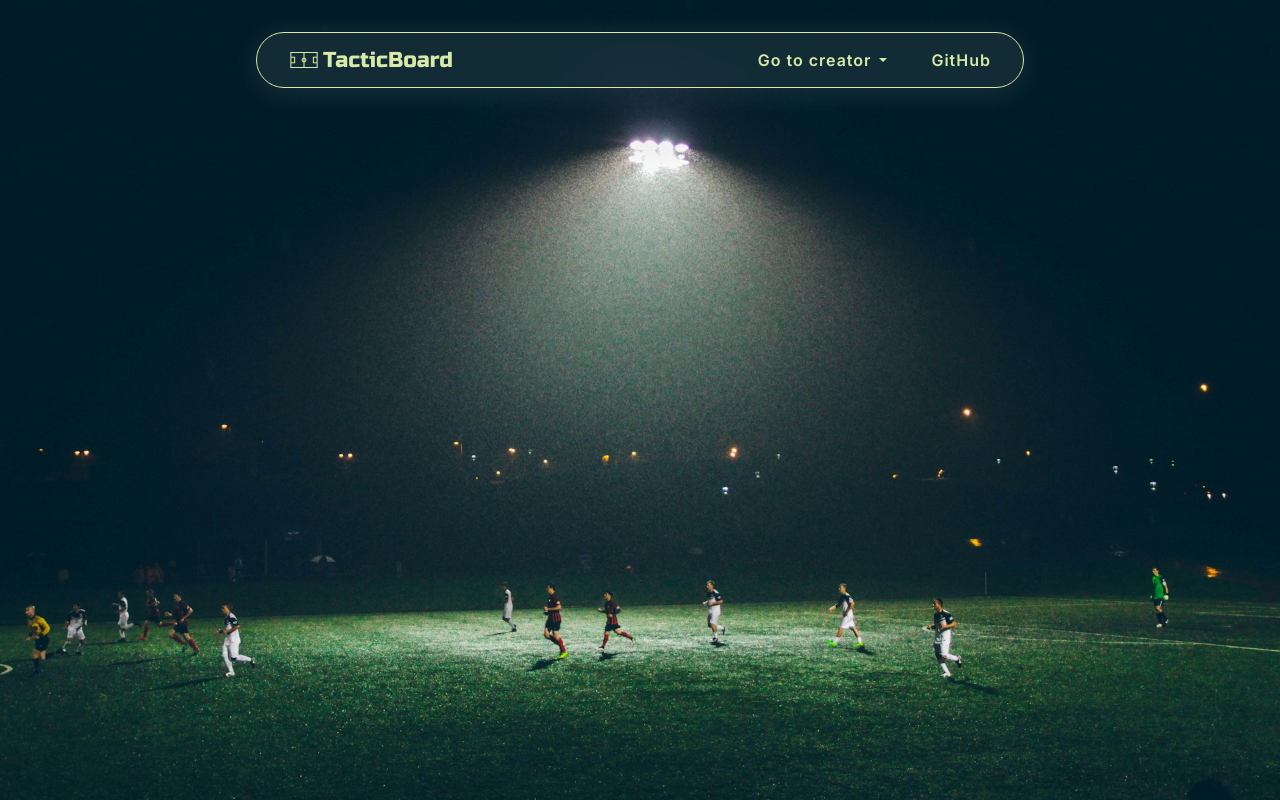
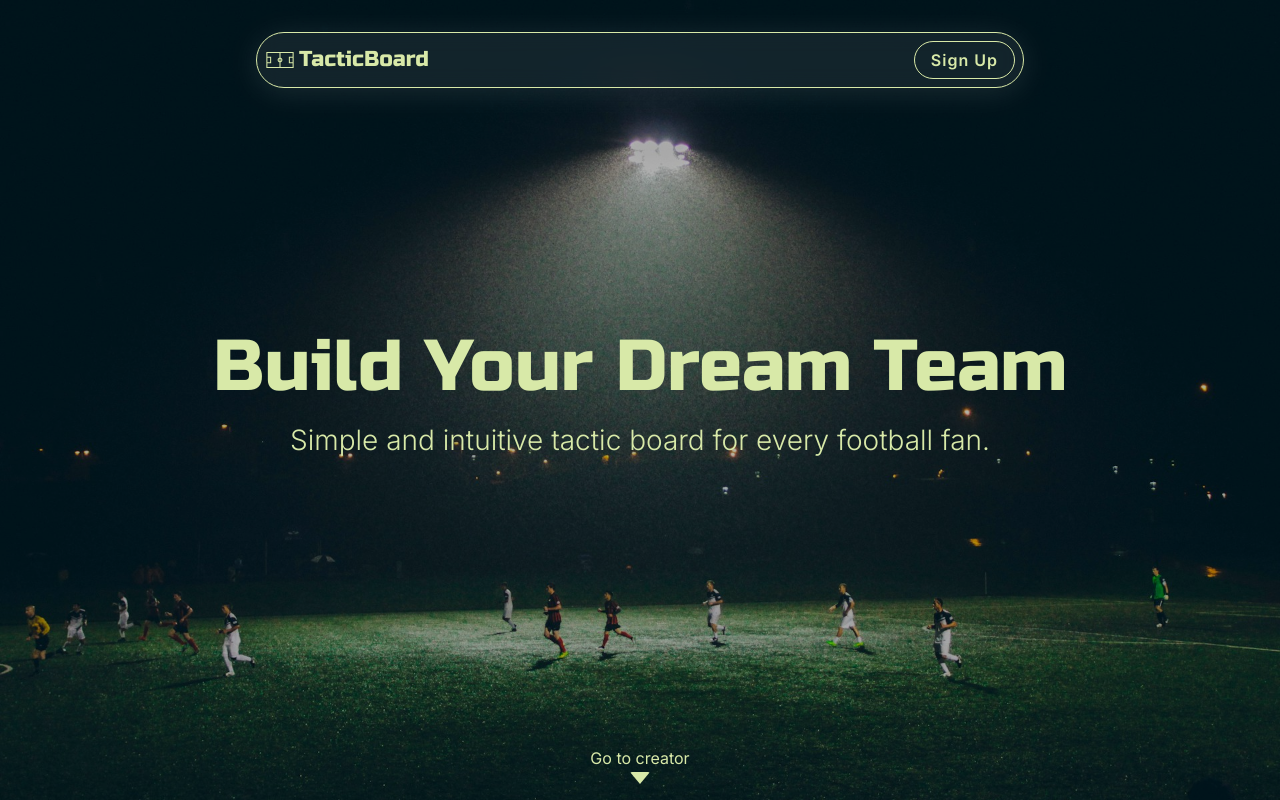
Before and after one commit to JakubMotyl/tactic-board, a Next.js app: page / in a window 1280 px wide. Built offline with nearby package versions, Linux system fonts and the light colour scheme.

Commit message:
finish hero styling

```diff
--- a/app/globals.css
+++ b/app/globals.css
@@ -30,7 +30,6 @@ body {
     display: flex;
     align-items: center;
     justify-content: space-between;
-    padding: 0 2rem;
     border: 1px solid var(--color-cream);
     background: rgba(255, 255, 255, 0.07);
     box-shadow: 0 4px 30px rgba(255, 255, 255, 0.1);
@@ -46,22 +45,23 @@ body {
     gap: 0.25rem;
     font-weight: 600;
     letter-spacing: 1px;
+    border: 1px solid var(--color-cream);
+    border-radius: 2rem;
+    transition: all 0.4s;
   }
-  .nav-link::after {
-    content: "";
-    position: absolute;
-    bottom: -2px;
-    border-radius: 1rem;
-    left: 0;
-    height: 2px;
-    width: 100%;
+  .nav-link:hover,
+  .nav-link:active {
+    @apply bg-cream text-bg;
+  }
+  .go-to-text {
+    @apply sm:text-base text-sm text-cream;
+  }
+  .go-to-arrow {
+    @apply sm:w-5 sm:h-3 w-4 h-2;
+    border-radius: 0.125rem;
+    overflow: hidden;
     background: var(--color-cream);
-    transition: transform 0.3s ease-out;
-    transform: scaleX(0);
-    transform-origin: bottom right;
-  }
-  .nav-link:hover::after {
-    transform: scaleX(1);
-    transform-origin: bottom left;
+    display: inline-block;
+    clip-path: polygon(0 0, 50% 100%, 100% 0);
   }
 }
--- a/app/layout.tsx
+++ b/app/layout.tsx
@@ -1,6 +1,7 @@
 import type { Metadata } from "next";
 import { Inter, Russo_One } from "next/font/google";
 import "./globals.css";
+import Navbar from "@/components/layout/Navbar";
 import Footer from "@/components/layout/Footer";
 
 const inter = Inter({
@@ -26,7 +27,8 @@ export default function RootLayout({
 }>) {
   return (
     <html lang="en" className={`${inter.variable} ${russo.variable}`}>
-      <body>
+      <body className="relative">
+        <Navbar />
         {children}
         <Footer />
       </body>
--- /dev/null
+++ b/app/signup/page.tsx
@@ -0,0 +1,5 @@
+import React from "react";
+
+export default function page() {
+  return <div>page</div>;
+}
--- a/components/layout/Navbar.tsx
+++ b/components/layout/Navbar.tsx
@@ -1,24 +1,19 @@
 import { GiSoccerField } from "react-icons/gi";
-import { IoMdArrowDropdown } from "react-icons/io";
 import Link from "next/link";
 
 export default function Navbar() {
   return (
-    <nav className="navbar md:h-14 h-12 md:w-3/5 w-4/5">
-      <div>
+    <nav className="navbar px-2 sm:h-14 h-12 xl:w-3/5 sm:w-4/5 w-9/10">
+      <div className="select-none">
         <Link href={"/"} className="flex items-center gap-1">
-          <GiSoccerField className="text-3xl" />
-          <span className="text-[1.35rem] font-logo">TacticBoard</span>
+          <GiSoccerField className="md:text-3xl text-2xl" />
+          <span className="md:text-[1.35rem] text-lg font-logo">
+            TacticBoard
+          </span>
         </Link>
       </div>
-      <div className="flex items-center gap-10">
-        <div className="nav-link">
-          <a href="#creator">Go to creator</a>
-          <IoMdArrowDropdown />
-        </div>
-        <div className="nav-link">
-          <Link href="https://github.com/JakubMotyl/tactic-board">GitHub</Link>
-        </div>
+      <div className="nav-link md:text-base text-sm sm:px-4 sm:py-1.5 py-1 px-2">
+        <Link href={"/signup"}>Sign Up</Link>
       </div>
     </nav>
   );
--- a/components/sections/Hero/Hero.tsx
+++ b/components/sections/Hero/Hero.tsx
@@ -1,16 +1,27 @@
-import Navbar from "@/components/layout/Navbar";
 export default function Hero() {
   return (
-    <section className="min-h-screen relative">
-      <Navbar />
-      <div className="h-screen relative">
-        <img
-          src="/bg-hero.webp"
-          alt="Hero Image"
-          className="h-full w-full object-cover"
-        />
-        <header></header>
-      </div>
+    <section
+      className="min-h-dvh object-cover bg-no-repeat bg-cover bg-center"
+      style={{ backgroundImage: "url('/bg-hero.webp')" }}
+    >
+      <div className="absolute inset-0 h-dvh w-full bg-black/30"></div>
+      <header className="relative flex flex-col items-center justify-center min-h-dvh">
+        <div className="xl:max-w-7xl max-w-4xl px-4 flex flex-col md:gap-6 gap-4 items-center text-center">
+          <h1 className="xl:text-[4.5rem] md:text-[4rem] text-[3rem] font-logo leading-14">
+            Build Your Dream Team
+          </h1>
+          <p className="md:text-[1.75rem] text-[1.35rem] font-light">
+            Simple and intuitive tactic board for every football fan.
+          </p>
+        </div>
+        <a
+          href="#creator"
+          className="absolute bottom-4 flex flex-col gap-0.5 items-center cursor-pointer hover:scale-95 active:scale-95 duration-300"
+        >
+          <span className="go-to-text">Go to creator</span>
+          <div className="go-to-arrow"></div>
+        </a>
+      </header>
     </section>
   );
 }
```
